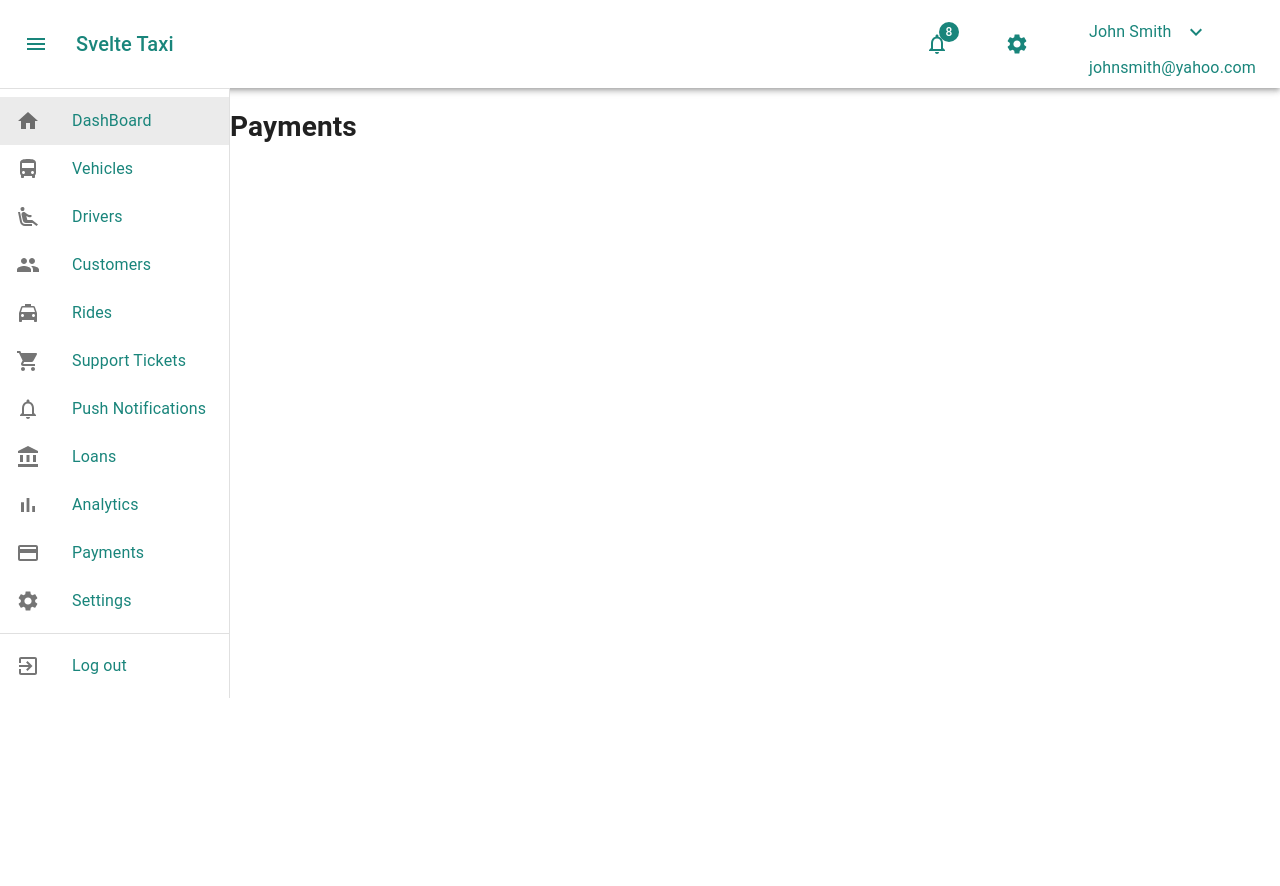
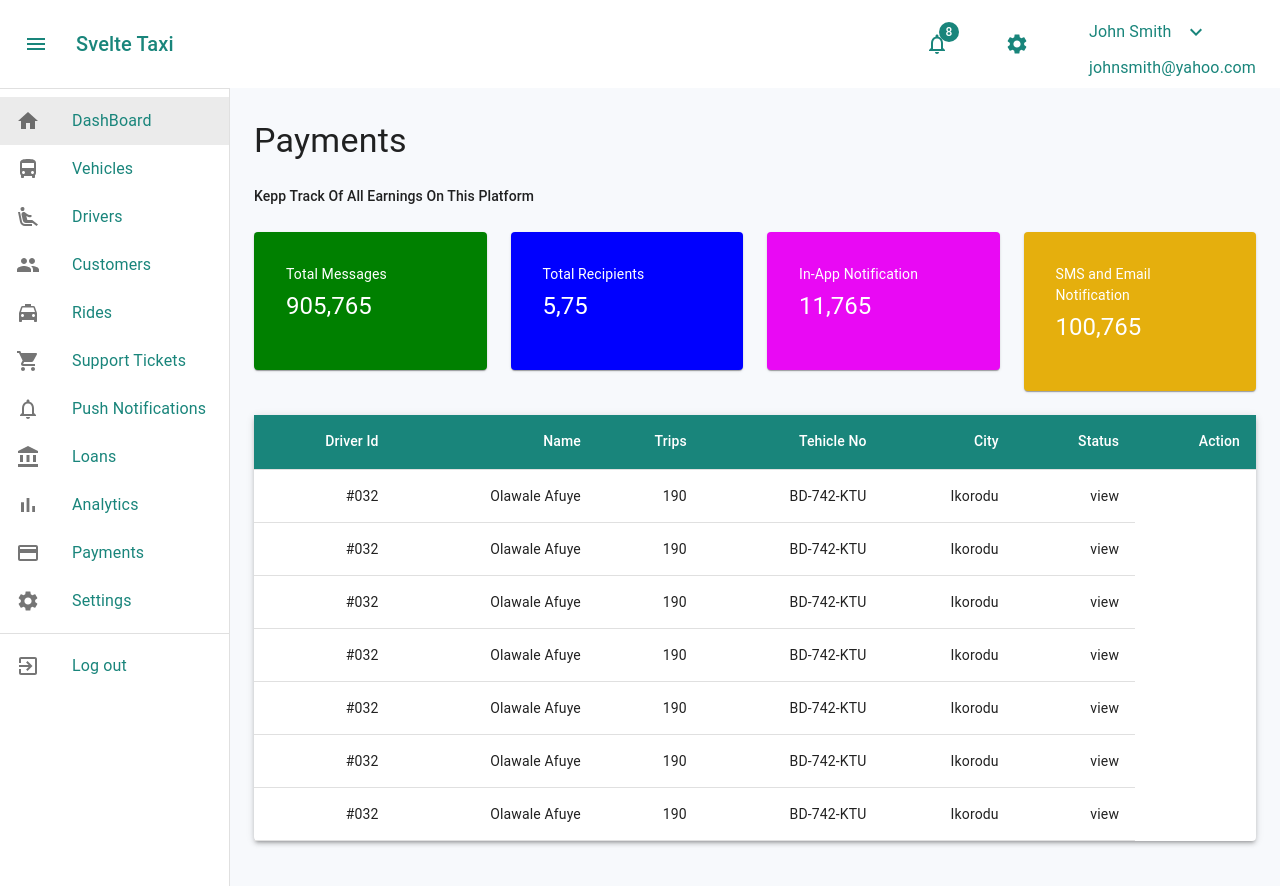
Before and after one commit to walosha/svelte_taxi, a React (Create React App) app: page /payments in a window 1280 px wide. Before the commit the page ends 800 px from the top, so only its background shows below. Built offline with nearby package versions, Linux system fonts and the light colour scheme.

Commit message:
Implemented the payment page

```diff
--- a/src/pages/payments.jsx
+++ b/src/pages/payments.jsx
@@ -1,9 +1,84 @@
 import React from "react";
+import { makeStyles } from "@material-ui/core/styles";
+import Grid from "@material-ui/core/Grid";
+import {
+  Typography,
+  Container,
+  Paper,
+  TableRow,
+  TableCell
+} from "@material-ui/core";
+import DashBoardInfoCard from "../components/DashBoardInfoCard";
+import DataTable from "../components/Tables";
+import { customersData } from ".././data/customerData";
+import { notificationData } from ".././data/cardData";
+
+const useStyles = makeStyles(theme => ({
+  root: {
+    display: "flex"
+  },
+  content: {
+    flexGrow: 1,
+    height: "100vh",
+    overflow: "auto",
+    background: "#f7f9fc"
+  },
+  container: {
+    paddingTop: theme.spacing(4),
+    paddingBottom: theme.spacing(4)
+  },
+  paper: {
+    padding: theme.spacing(3)
+  }
+}));
+
+const tableHeader = [
+  "Driver Id",
+  "Name",
+  "Trips",
+  "Tehicle No",
+  "City",
+  "Status",
+  "Action"
+];
 
 export default function Payments() {
+  const classes = useStyles();
   return (
-    <div>
-      <h1> Payments</h1>
-    </div>
+    <main className={classes.content}>
+      <Container maxWidth="lg" className={classes.container}>
+        <Grid container spacing={3}>
+          <Grid item xs={12}>
+            <Typography variant="h4">Payments</Typography>
+          </Grid>
+          <Grid item xs={12}>
+            <Typography variant="subtitle2">
+              Kepp Track Of All Earnings On This Platform
+            </Typography>
+          </Grid>
+          {notificationData.map((data, idx) => (
+            <Grid key={idx} item xs={12} sm={6} md={3}>
+              <DashBoardInfoCard {...data} />
+            </Grid>
+          ))}
+          <Grid className={classes.paper} item md={12}>
+            <Paper elevation={3}>
+              <DataTable header={tableHeader}>
+                {customersData.map((customer, key) => (
+                  <TableRow key={key}>
+                    <TableCell align="right">{customer.customerId}</TableCell>
+                    <TableCell align="right">{customer.name}</TableCell>
+                    <TableCell align="right">{customer.trips}</TableCell>
+                    <TableCell align="right">{customer.phone}</TableCell>
+                    <TableCell align="right">{customer.city}</TableCell>
+                    <TableCell align="right">{customer.action}</TableCell>
+                  </TableRow>
+                ))}
+              </DataTable>
+            </Paper>
+          </Grid>
+        </Grid>
+      </Container>
+    </main>
   );
 }
```
